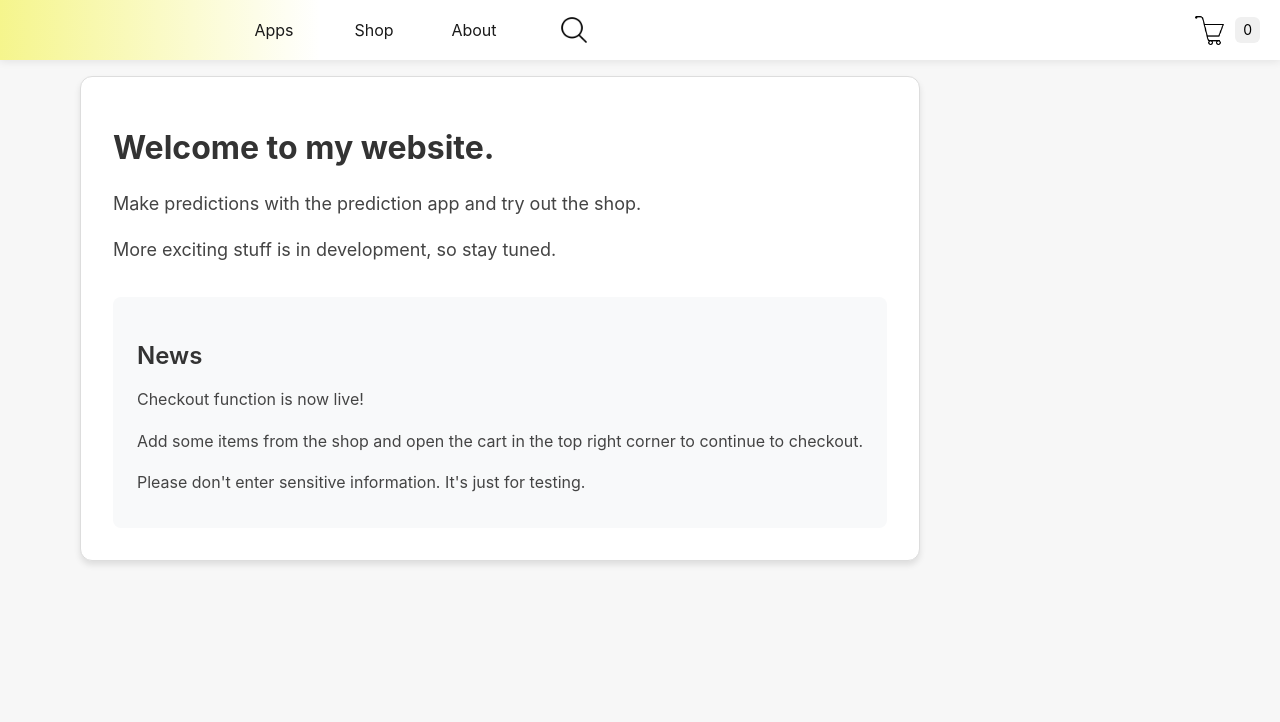
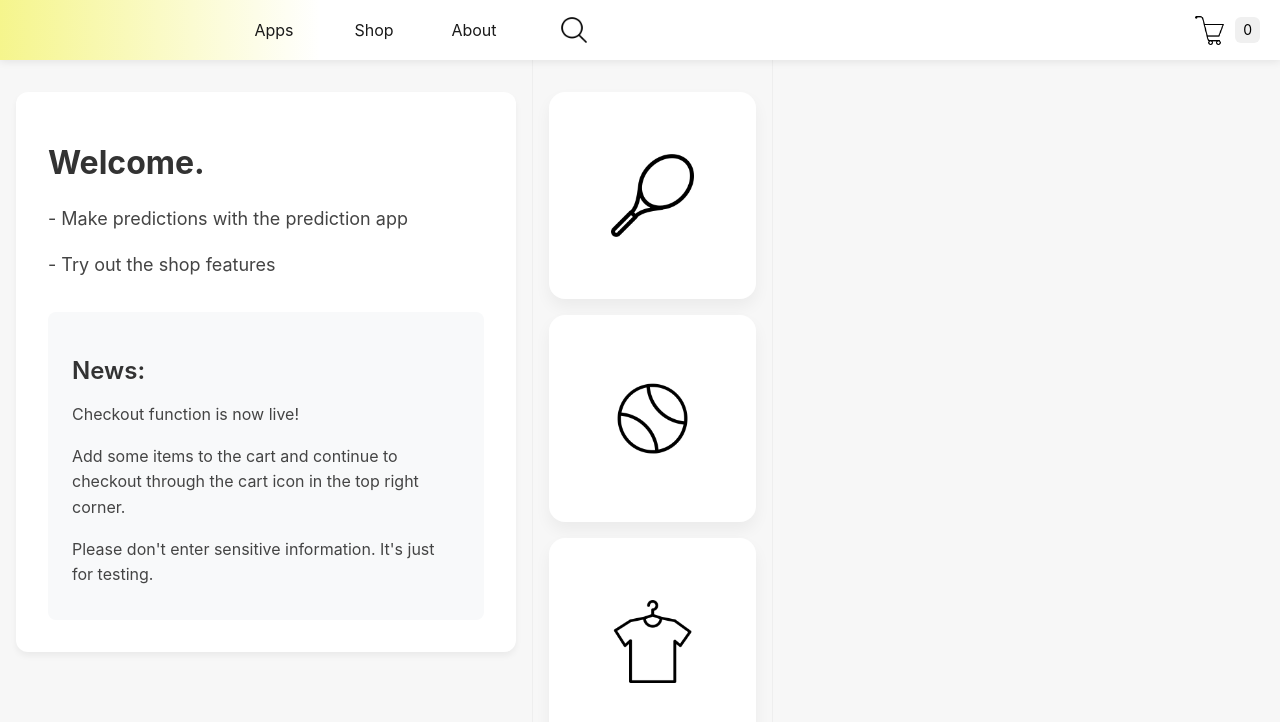
Before and after one commit to Snomaskin/tennis-web-shop, a React (Vite) app: page / in a window 1280 px wide. Shown: the top 722 px of the page. Built offline with nearby package versions, Linux system fonts and the light colour scheme.

Commit message:
added dedicated main landing page with feat highlights

```diff
--- a/src/AppRoutes.tsx
+++ b/src/AppRoutes.tsx
@@ -1,6 +1,7 @@
 import { Routes, Route } from "react-router-dom";
+import { MainLandingPage } from "./components/MainLandingPage/MainLandingPage.tsx";
+import { TextPage } from "./components/TextCard/TextCard.tsx";
 import { Shop } from "./components/Shop/Shop.tsx"
-import { TextPage } from "./components/TextCard/TextCard.tsx";
 import { useText } from "./data/texts.ts";
 import { MatchPredictor } from "./components/apps/MatchPredictor.tsx";
 import { Checkout } from "./components/Shop/Checkout/Checkout.tsx";
@@ -9,7 +10,7 @@ import { Checkout } from "./components/Shop/Checkout/Checkout.tsx";
 export const AppRoutes = () => {
     return (
         <Routes>
-            <Route path="/" element={<TextPage {...useText('home')}/>} />
+            <Route path="/" element={<MainLandingPage />} />
             <Route path="/apps" element={<MatchPredictor />} />
             <Route path="/apps/matchPredictor" element={<MatchPredictor />} />
             <Route path="/shop" element={<Shop />}/>
--- /dev/null
+++ b/src/components/MainLandingPage/MainLandingPage.css
@@ -0,0 +1,36 @@
+.main-landing-container {
+  display: flex;
+}
+
+.main-landing-container .shop-routes {
+  flex-direction: column;
+  min-width: 150px;
+  max-width: 207px;
+  margin-top: 0;
+
+}
+
+.main-landing-container .shop-landing-container {
+  margin-top: 2rem;
+}
+
+.main-landing-container .text-page-wrapper {
+  max-width: 500px;
+  padding: 1rem;
+  border-right: 1px solid #eee
+
+}
+
+.main-landing-app-container {
+  display: flex;
+  flex: 1 1 400px;
+  overflow: hidden;
+  padding: 2rem 1rem;
+  border-left: 1px solid #eee
+}
+
+.main-landing-app-container iframe {
+  border-radius: 1rem;
+  max-height: 650px;
+
+}
--- /dev/null
+++ b/src/components/MainLandingPage/MainLandingPage.tsx
@@ -0,0 +1,22 @@
+import { MatchPredictor } from "../apps/MatchPredictor";
+import { ShopLandingPage } from "../Shop/ShopLandingPage/ShopLandingPage";
+import { TextPage } from "../TextCard/TextCard";
+import { useText } from "../../data/texts";
+import "./MainLandingPage.css"
+
+
+export const MainLandingPage = () => {
+  const { outerText, innerText } = useText('home');
+
+  return (
+    <div className="main-landing-container">
+
+      <TextPage outerText={outerText} innerText={innerText} />
+
+      <ShopLandingPage />
+      <div className="main-landing-app-container">
+        <MatchPredictor />
+      </div>
+    </div>
+  )
+};
--- a/src/components/TextCard/TextCard.css
+++ b/src/components/TextCard/TextCard.css
@@ -10,9 +10,8 @@
     margin: 1rem auto;
     padding: 2rem;
     background-color: white;
-    border: 1px solid #ddd;
     border-radius: 12px;
-    box-shadow: 0 4px 6px rgba(0, 0, 0, 0.1);
+    box-shadow: 0 4px 6px rgba(0, 0, 0, 0.05);
 }
 
 .text-card h1 {
--- a/src/data/texts.ts
+++ b/src/data/texts.ts
@@ -22,14 +22,14 @@ const aboutText: TextPageType = {
 
 const homeText: TextPageType = {
     outerText: {
-        title: 'Welcome to my website.',
-        p1: `Make predictions with the prediction app and try out the shop.`,
-        p2: `More exciting stuff is in development, so stay tuned.`,
+        title: 'Welcome.',
+        p1: `- Make predictions with the prediction app `,
+        p2: `- Try out the shop features`,
     },
     innerText: {
-        title: 'News',
+        title: 'News:',
         p1: `Checkout function is now live!`,
-        p2: `Add some items from the shop and open the cart in the top right corner to continue to checkout.`,
+        p2: `Add some items to the cart and continue to checkout through the cart icon in the top right corner.`,
         p3: `Please don't enter sensitive information. It's just for testing.`
     }
 }
--- a/src/main.css
+++ b/src/main.css
@@ -26,4 +26,5 @@ body {
   min-width: 100vw;
   padding-top: 60px;
   overflow-x: hidden;
+  overflow-y: hidden;
 }
```
Also changed, not shown: src/components/Shop/ShopLandingPage/ShopLandingPage.tsx (+3 -5 lines).
